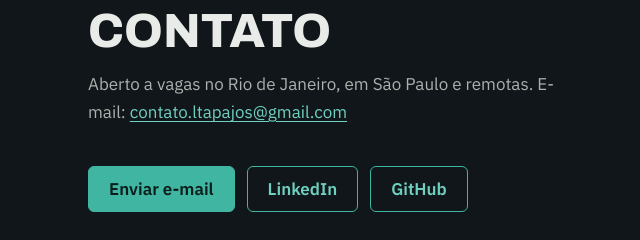
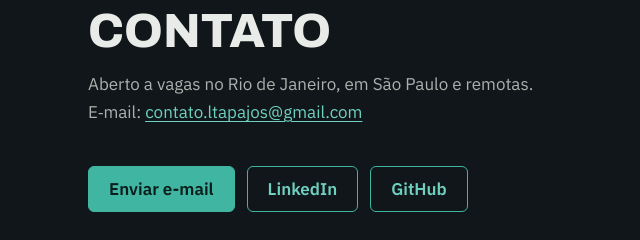
Before and after one commit to lucastapajos-max/lucastapajos-max.github.io, a plain HTML site: page index.html in a window 1280 px wide. Shown: the part 3063-3303 px from the top of the page, 36-676 px from the left. Drawn offline with Linux system fonts and the light colour scheme.

Commit message:
E-mail inteiro numa linha própria no Contato
Co-Authored-By: Claude Opus 5.5 <noreply@anthropic.com>

```diff
--- a/index.html
+++ b/index.html
@@ -127,6 +127,7 @@ section[id] { scroll-margin-top: 72px; }
   .botao:hover, .quadro:hover img { transform: none; }
 }
 @media (max-width: 640px) { .menu-nome { display: none; } .menu-linha { justify-content: center; } .menu-links { gap: 18px; } }
+.sem-quebra { white-space: nowrap; }
 </style>
 </head>
 <body>
@@ -556,7 +557,7 @@ section[id] { scroll-margin-top: 72px; }
   <section class="bloco contato" id="contato" aria-labelledby="t-contato">
     <div class="wrap">
       <h2 id="t-contato">Contato</h2>
-      <p class="intro">Aberto a vagas no Rio de Janeiro, em São Paulo e remotas. E-mail: <a href="mailto:contato.ltapajos@gmail.com">contato.ltapajos@gmail.com</a></p>
+      <p class="intro">Aberto a vagas no Rio de Janeiro, em São Paulo e remotas.<br><span class="sem-quebra">E‑mail: <a href="mailto:contato.ltapajos@gmail.com">contato.ltapajos@gmail.com</a></span></p>
       <div class="canais">
         <a class="botao cheio" href="mailto:contato.ltapajos@gmail.com">Enviar e-mail</a>
         <a class="botao vazio" href="https://www.linkedin.com/in/lucas-tapajos">LinkedIn</a>
```
